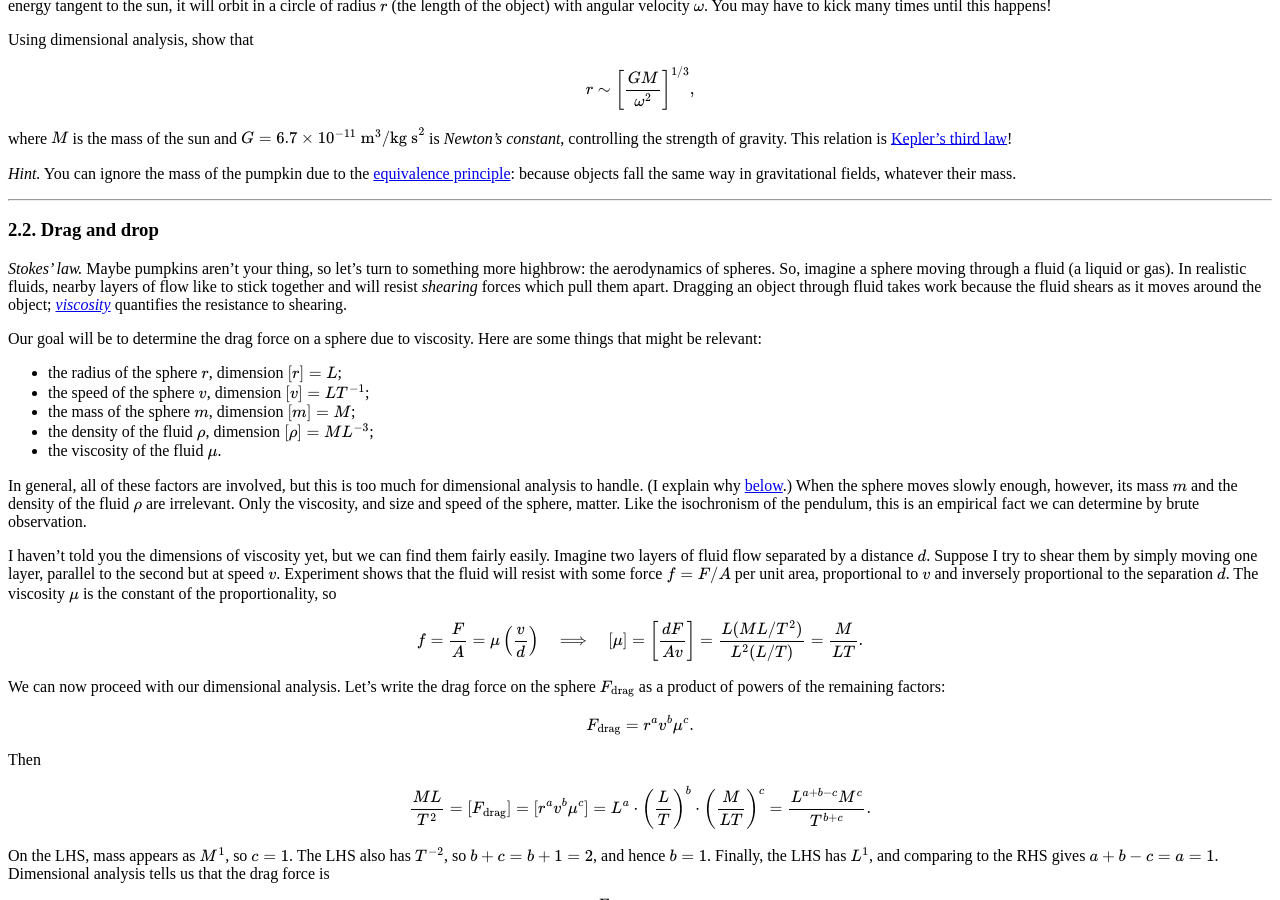
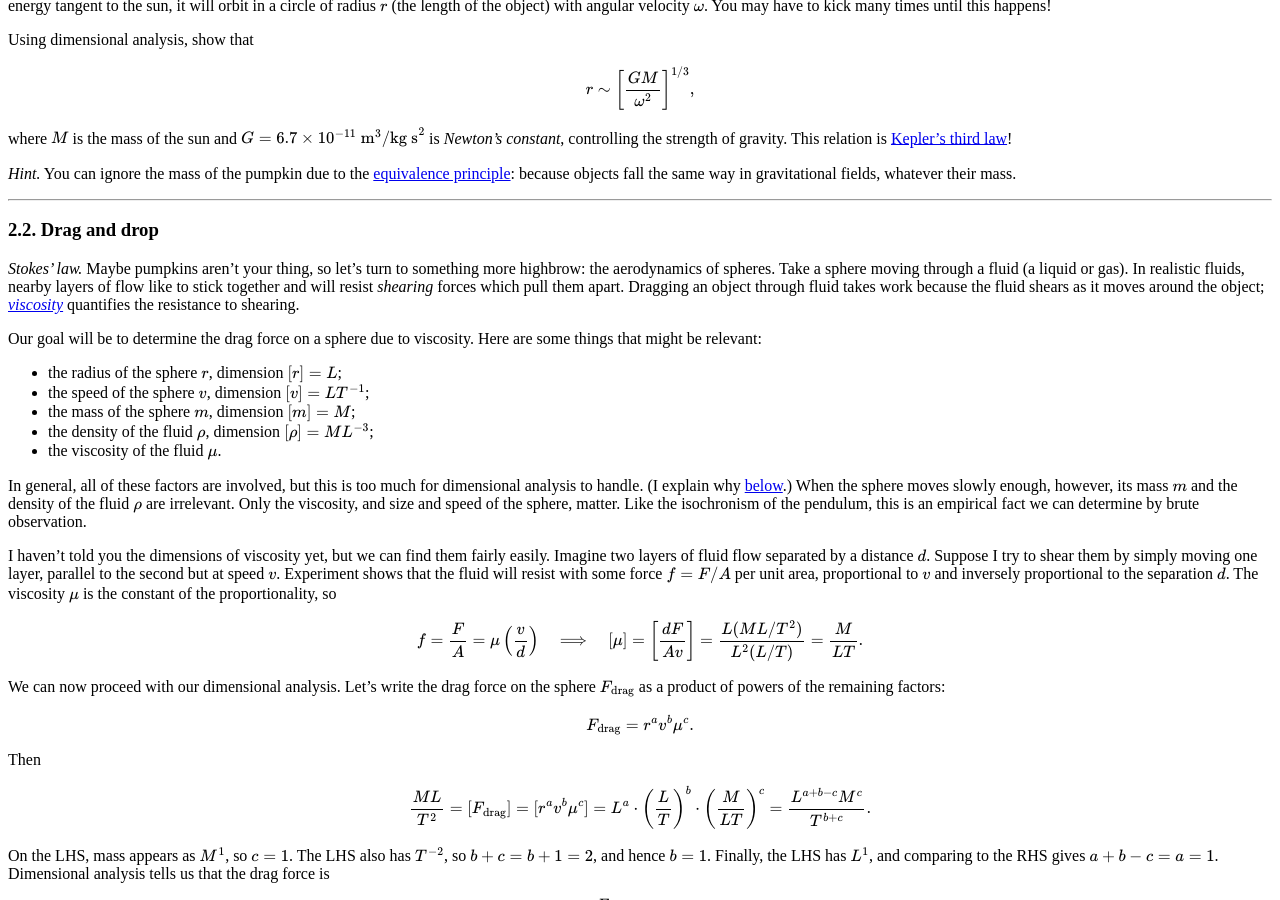
Before and after one commit to hapax/hapax.github.io, a Jekyll site: the page built from assets/simple-physics.md, in a window 1280 px wide and 900 px high, scrolled down 3061 px. Built offline with Jekyll 4.4.1, drawn with Linux system fonts in a browser that asks for light colours; our own code applies the rules of GitHub Pages for plain Markdown files; formulas are drawn with MathJax 3; a script that is not in the unit is left out.

Commit message:
Update simple-physics.md

```diff
--- a/assets/simple-physics.md
+++ b/assets/simple-physics.md
@@ -299,7 +299,7 @@ their mass.
 
 *Stokes' law.* Maybe pumpkins aren't your thing, so let's turn to something more highbrow: the
 aerodynamics of spheres.
-So, imagine a sphere moving through a fluid (a liquid or gas).
+Take a sphere moving through a fluid (a liquid or gas).
 In realistic fluids, nearby layers of flow like to stick together and will
 resist *shearing* forces which pull them apart.
 Dragging an object through fluid takes work because the
```
